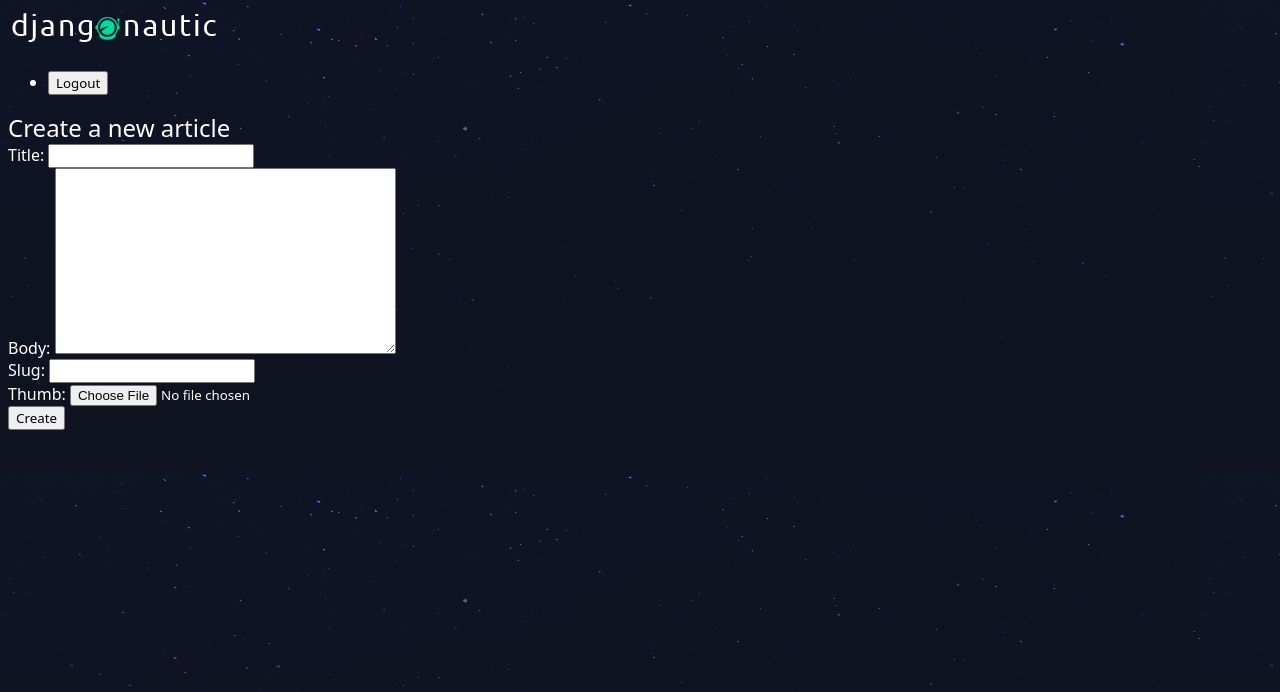
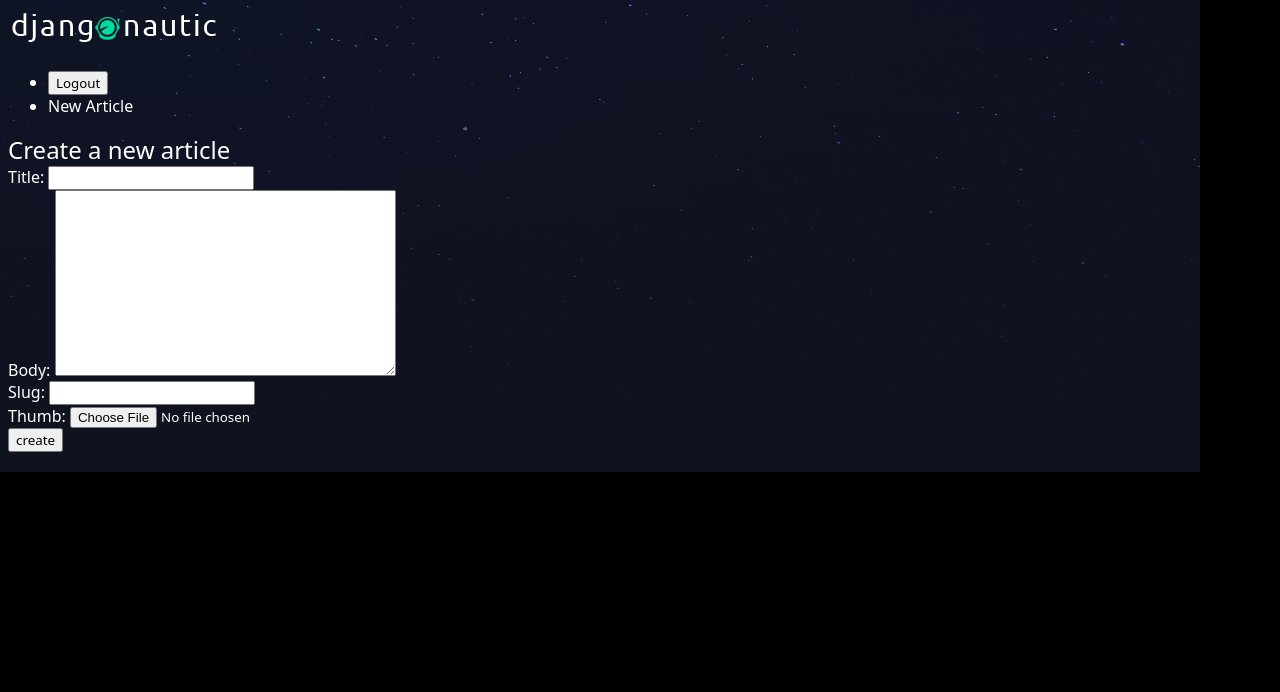
Before and after one commit to SajenTuladhar/Blog-website-django, a Django app: page /articles/create/ in a window 1280 px wide. Shown: the top 692 px of the page. Run offline with Django 5.2, Linux system fonts and the light colour scheme; a user stored in the database is signed in.

Commit message:
created buttons for creating article, logging in , signing in and logging out

```diff
--- a/articles/templates/articles/article_create.html
+++ b/articles/templates/articles/article_create.html
@@ -6,7 +6,7 @@
      <form class="site-form" action ="{%url 'articles:create' %}" method ="post" enctype="multipart/form-data"> {% comment %} we need enctype whenver we upload file {% endcomment %}
         {% csrf_token %}
         {{form}}
-        <input type ="submit" value="Create">
+        <input type ="submit" value="create">
     </form>
 </div>
 
--- a/articles/views.py
+++ b/articles/views.py
@@ -21,7 +21,10 @@ def article_create(request):
       form = forms.CreateArticle(request.POST,request.FILES)
       if form.is_valid:
           #save article to the database
-        return redirect('articles:list')
+          instance=form.save(commit=False) #commit false means "dont save just yet , let me don something with that value"
+          instance.author= request.user #attches the author thats logged in to the instance
+          instance.save() #commiting the save
+          return redirect('articles:list')
     else:
         form= forms.CreateArticle()
         return render(request,'articles/article_create.html',{'form':form})
--- a/assets/styles.css
+++ b/assets/styles.css
@@ -1,8 +1,9 @@
 body{
-    background-color: #0f121f;
+    background-color: black;
     background-image: url(stars.png); /*the pic is in the same dir so only placed name */
-    background-repeat: no repeat;
-    color: #fff;
+    background-repeat: no-repeat;
+    background-position: 0% 0%;
+    color: white;
 
 }
 
--- a/templates/base_layout.html
+++ b/templates/base_layout.html
@@ -16,12 +16,27 @@
         <h1><a href="{% url 'articles:list'%}"><img src="{%static 'logo.png'%}"/></a></h1>
         <nav>
             <ul>
+                {% if user.is_authenticated %}
                 <li>
                     <form class ="logout-link" action="{%url 'accounts:logout'%}" method="post">
                         {%csrf_token%}
                         <button type ="submit">Logout</button>
                     </form>
                 </li>
+                <li>
+                    <a href="{%url 'articles:create' %}" class ="highlight">New Article
+                    </a>
+                </li>
+                {%else%}
+                <li>
+                    <a href="{%url 'accounts:login' %}">Login
+                    </a>
+                </li>
+                <li>
+                    <a href="{%url 'accounts:signup' %}">Signup
+                    </a>
+                </li>
+                {% endif%}
             </ul>
     </header>
         {%block content%}
```
Also changed, not shown: db.sqlite3, media/Capture.JPG (added), media/sercan-hangun-david-fernandez-barruz-0001-flash-new52-mask-02-copy.jpg (added).
